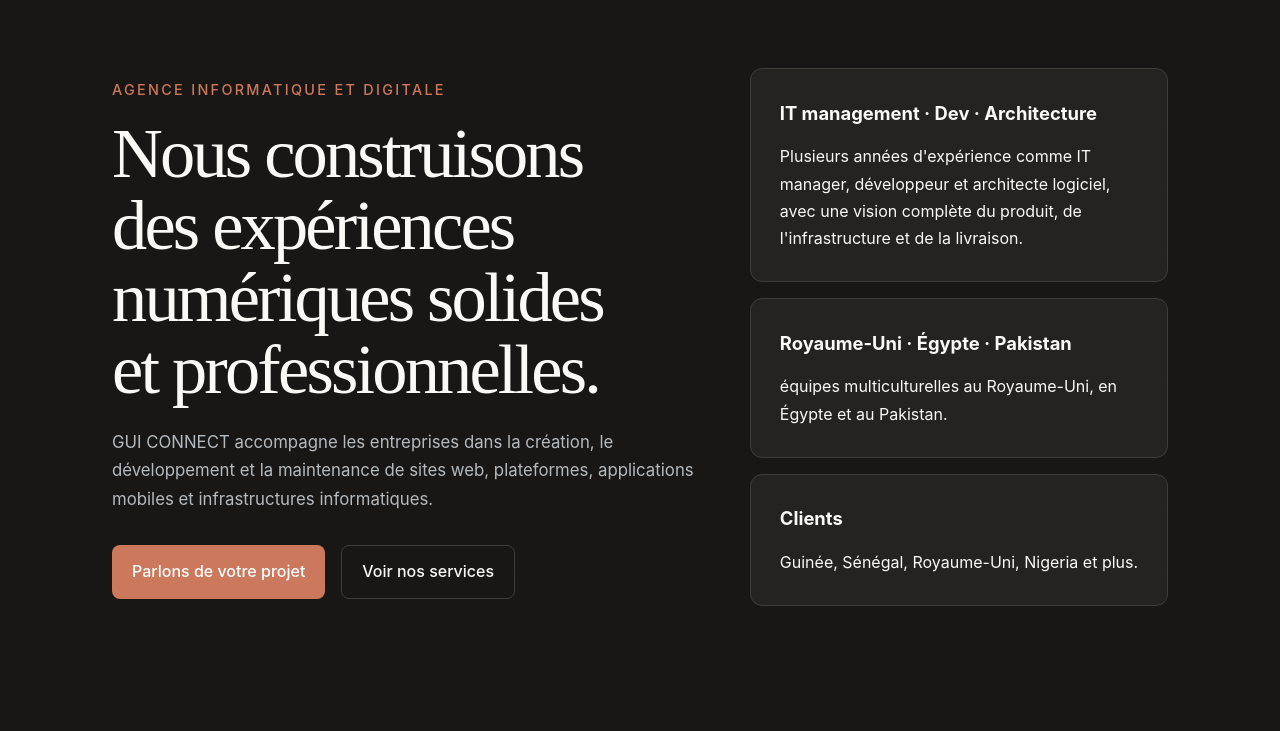
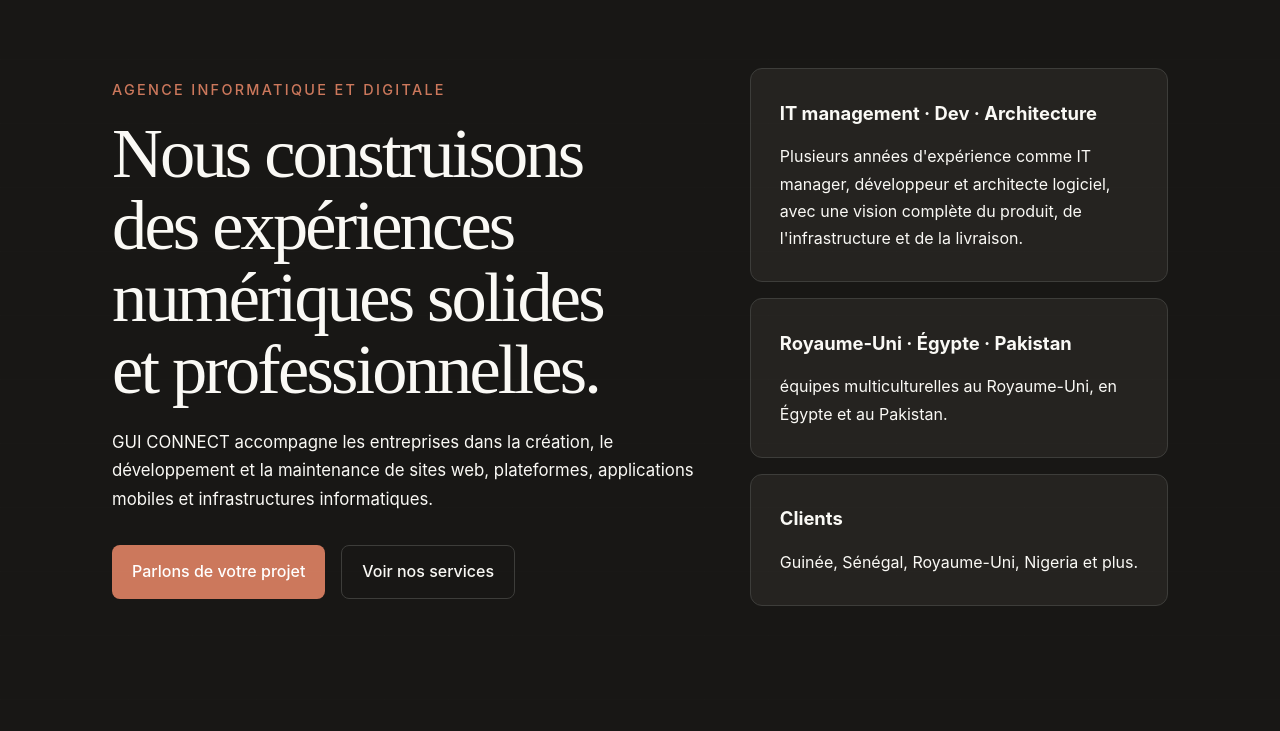
Before and after one commit to ibrabowe97/gui-connect.github.io, a plain HTML site: page index.html in a window 1280 px wide. Shown: the part 69-800 px from the top of the page. Drawn offline with Linux system fonts and the light colour scheme; some packages are replaced by stand-ins of ours; a script that the page names is missing.

Commit message:
fix: perfectly align light and dark text colors by overriding legacy css variables

```diff
--- a/style.css
+++ b/style.css
@@ -1596,3 +1596,27 @@ body:not(.light-mode-active) .footer-btn.btn-secondary {
 body:not(.light-mode-active) .footer-btn.btn-secondary:hover {
   background-color: #252320 !important;
 }
+
+
+/* --- MAP OLD VARIABLES TO CLAUDE DESIGN --- */
+:root {
+  --heading: var(--ink) !important;
+  --text-light: var(--ink) !important;
+  --text-dark: var(--ink) !important;
+  --text-muted: var(--muted) !important;
+  --content-muted: var(--muted) !important;
+  --accent: var(--primary) !important;
+  --accent-strong: var(--primary-active) !important;
+
+  --bg-dark: var(--surface-dark) !important;
+  --bg-light: var(--canvas) !important;
+  --surface-light: var(--surface-card) !important;
+}
+
+body:not(.light-mode-active) {
+  --heading: var(--on-dark) !important;
+  --text-light: var(--on-dark) !important;
+  --text-dark: var(--on-dark) !important;
+  --text-muted: var(--on-dark-soft) !important;
+  --content-muted: var(--on-dark-soft) !important;
+}
```
